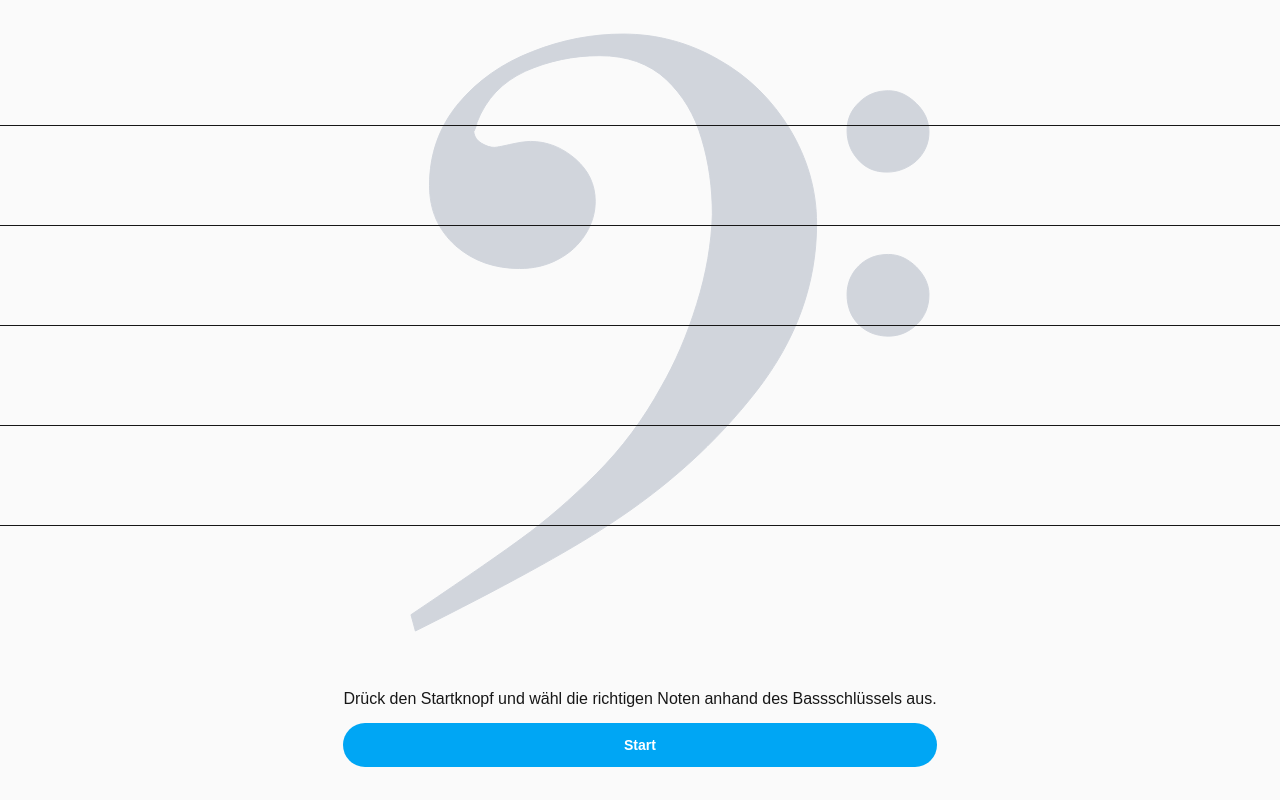
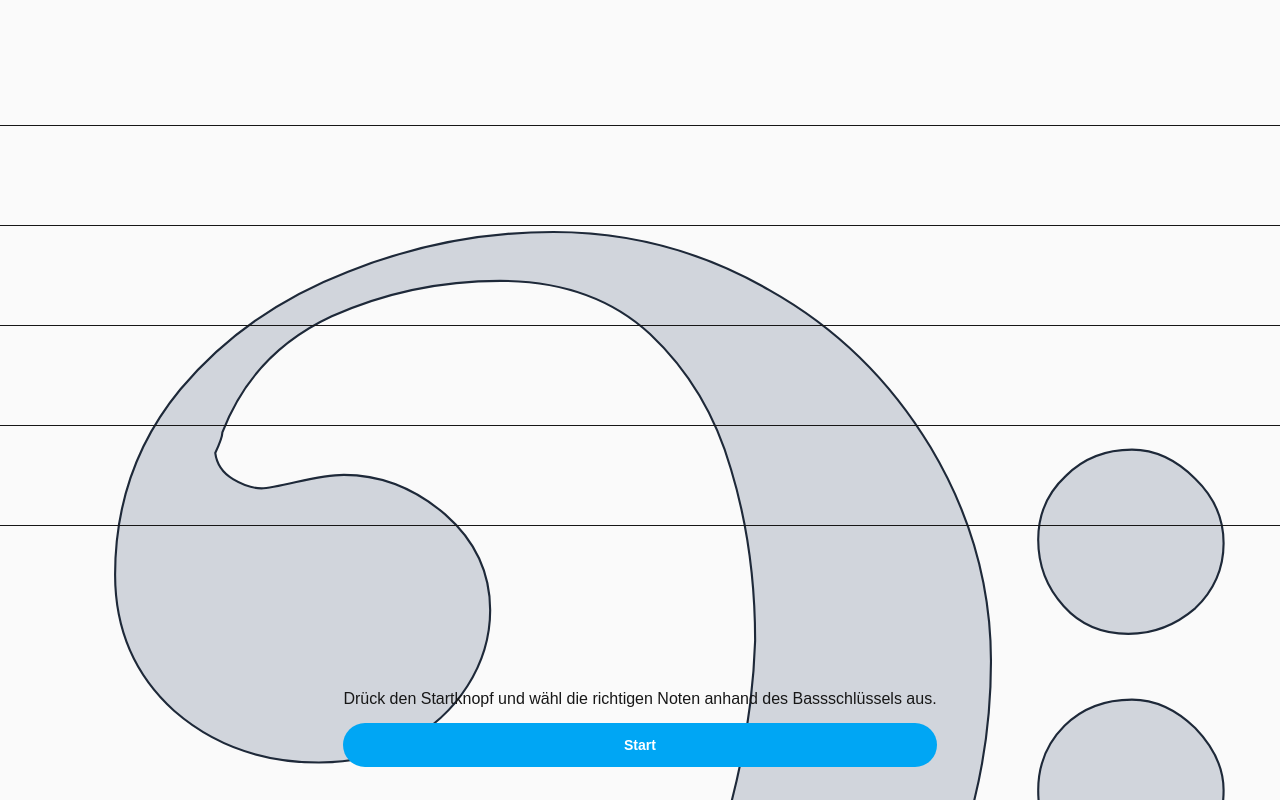
Before and after one commit to jvitela/music-notest, a Next.js app: page / in a window 1280 px wide. Built offline with nearby package versions, Linux system fonts and the light colour scheme.

Commit message:
small fixes

```diff
--- a/src/app/globals.css
+++ b/src/app/globals.css
@@ -41,8 +41,9 @@ body {
 .svg-background {
   background-image: url("../../public/bass_clef-light.svg"); /* path to your SVG file */
   background-repeat: no-repeat;
-  background-position: center;
-  background-size: 90% 100%; /* makes the SVG fill the div */
+  background-position-x: center;
+  background-position-y: top;
+  background-size: 100%; /* makes the SVG fill the div */
 }
 @media (prefers-color-scheme: dark) {
   .svg-background {
--- a/src/app/page.tsx
+++ b/src/app/page.tsx
@@ -4,7 +4,7 @@ import MusicNote from "../components/MusicNote";
 import { useCallback, useState } from "react";
 
 const Notes = ["c", "h", "a", "g", "f", "e", "d", "c", "h", "a", "g", "f", "e"];
-const Cells = Array.from({ length: 3 }, (_, idx) => idx);
+const Cells = Array.from({ length: 4 }, (_, idx) => idx);
 const EmptyAnswers = Cells.map(() => "");
 
 const getRandomKeys = (length: number) =>
```
Also changed, not shown: public/bass_clef-dark.svg, public/bass_clef-light.svg.
